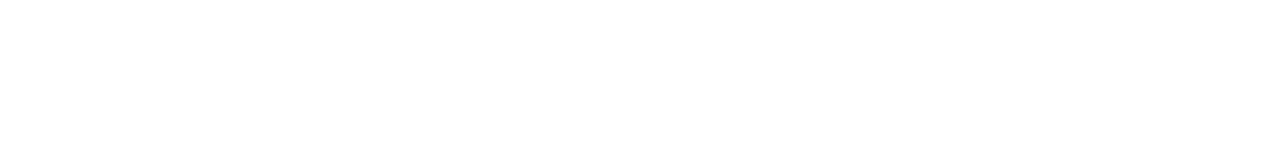
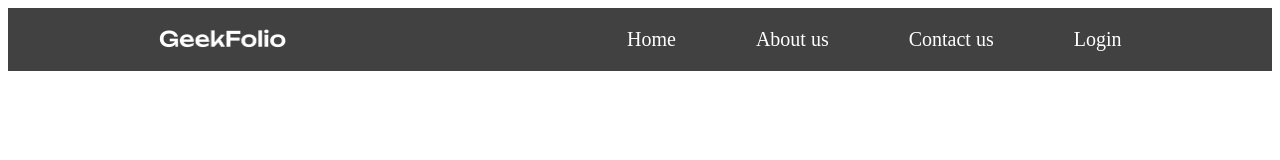
Before and after one commit to alifhossain07/Digital-Product, a plain HTML site: page index.html in a window 1280 px wide. Drawn offline with Linux system fonts and the light colour scheme.

Commit message:
navbar done

```diff
--- a/index.css
+++ b/index.css
@@ -0,0 +1,22 @@
+body
+{
+
+}
+.nav-container
+{
+    display: flex;
+    justify-content: space-around;
+    background-color: #424141;
+    padding: 20pxx;
+}
+ul{
+    display: flex;
+  flex-direction: row;
+  gap: 80px;
+  font-size: 20px;
+  color: white;
+}
+.logo
+{
+    margin-top: 20px;
+}
--- a/index.html
+++ b/index.html
@@ -13,10 +13,15 @@
         <nav>
             <div class="nav-container">
                 <div class="logo">
-
+                    <img src="logo/logo-light.png" alt="GeekFolio Logo" height="25px">
                 </div>
                 <div class="nav-list">
-
+                    <ul type="none">
+                        <li>Home</li>
+                        <li>About us</li>
+                        <li>Contact us</li>
+                        <li>Login</li>
+                    </ul>
                 </div>
             </div>
 
```
